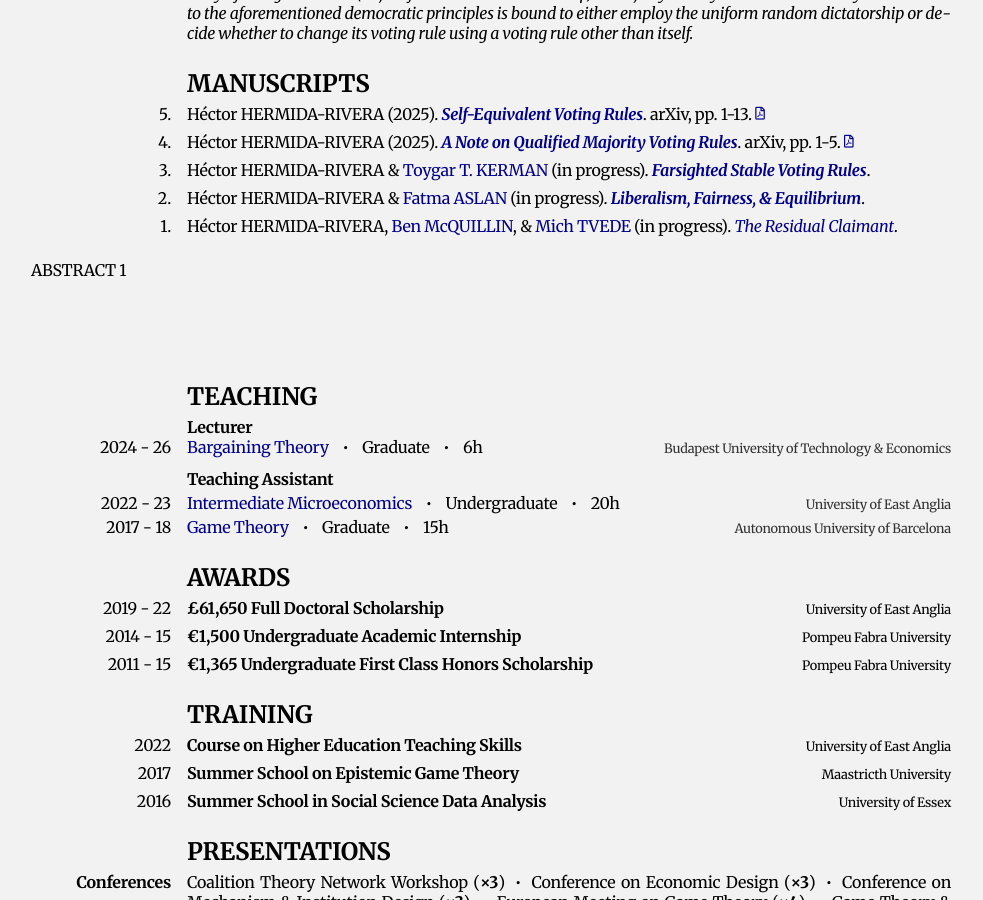
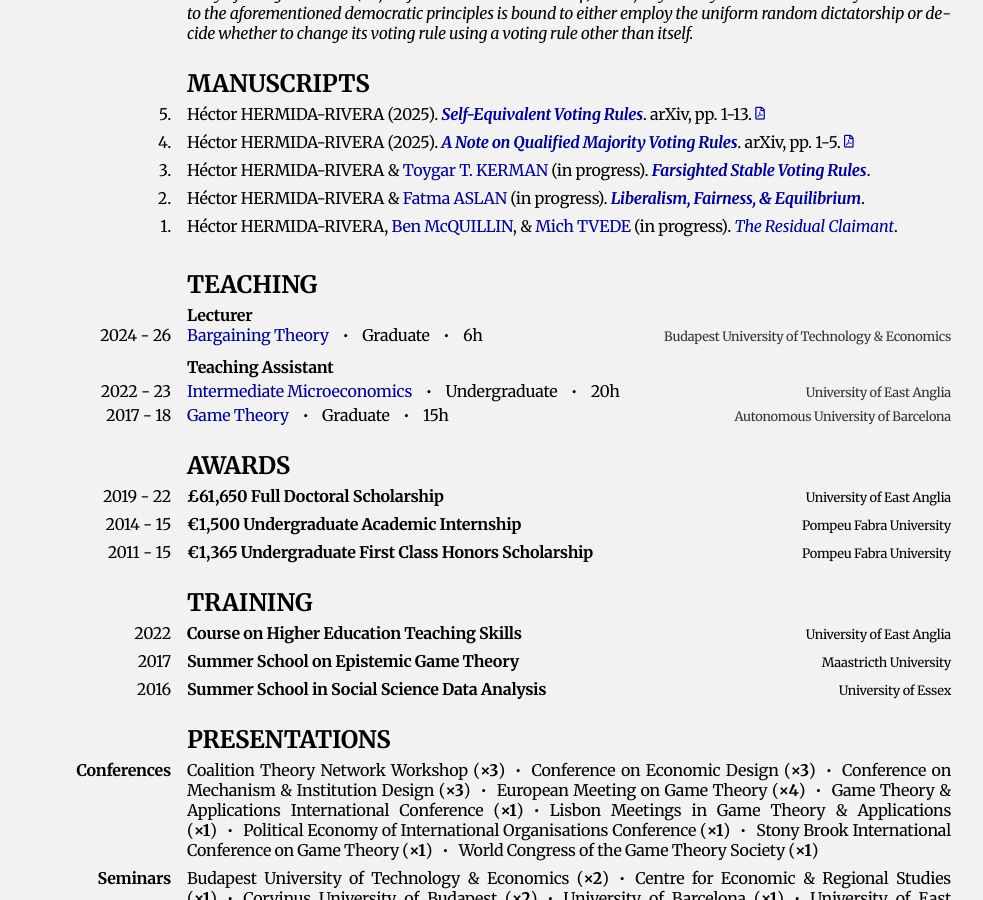
Before and after one commit to HectorHermidaRivera/hectorhermidarivera.github.io, a Jekyll site: the page built from index.md, in a window 1280 px wide and 900 px high, scrolled down 1335 px. Shown: the whole window, without its empty margins (129-1112 px from the left). Built offline with Jekyll 4.4.1, drawn with Linux system fonts in a browser that asks for light colours; a style sheet for code colours, icons or effects is not loaded.

Commit message:
Update index.md

```diff
--- a/index.md
+++ b/index.md
@@ -204,7 +204,7 @@ title: Home
     <i><b><span class="collapsible-link">The Residual Claimant</span></b></i>.
   </div>
 
-  <div class="content">
+  <div class="collapsible-content">
     <p>ABSTRACT 1</p>
   </div>
 
```
